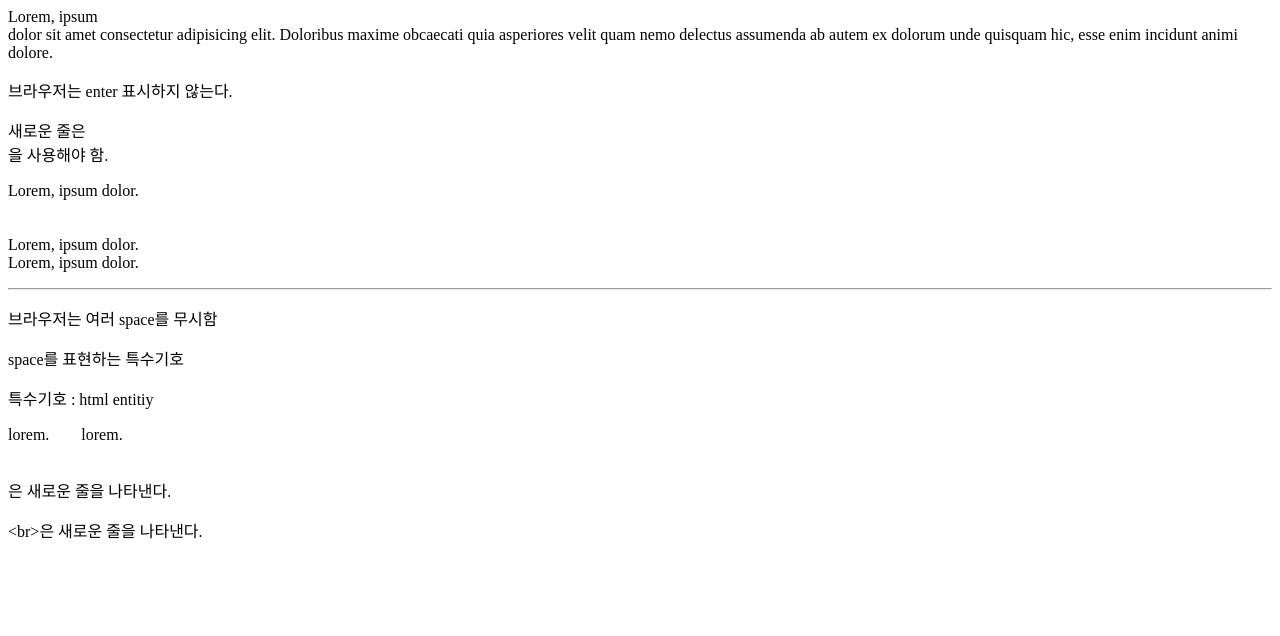
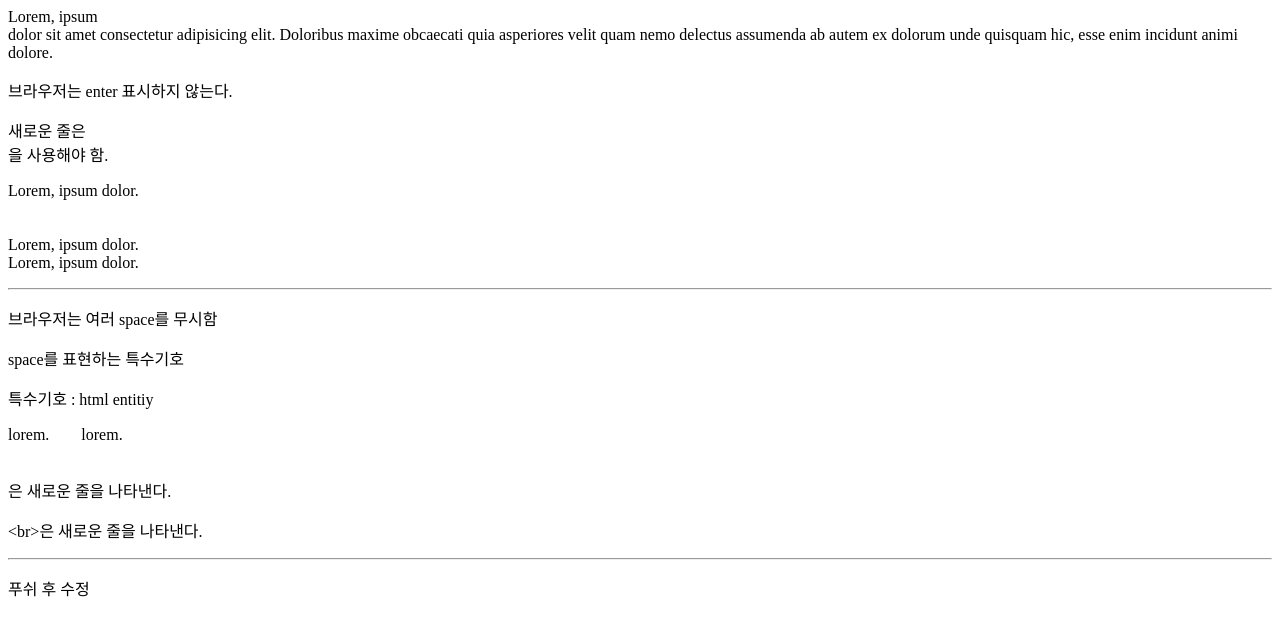
Before and after one commit to l0vee/web20220207, a plain HTML site: page html/05text.html in a window 1280 px wide. Drawn offline with Linux system fonts and the light colour scheme.

Commit message:
modify text.html

```diff
--- a/html/05text.html
+++ b/html/05text.html
@@ -28,5 +28,9 @@
 
 <p><br>은 새로운 줄을 나타낸다.</p>
 <p>&lt;br&gt;은 새로운 줄을 나타낸다.</p>
+<hr>
+
+<p>푸쉬 후 수정</p>
+
 </body>
 </html>
```
